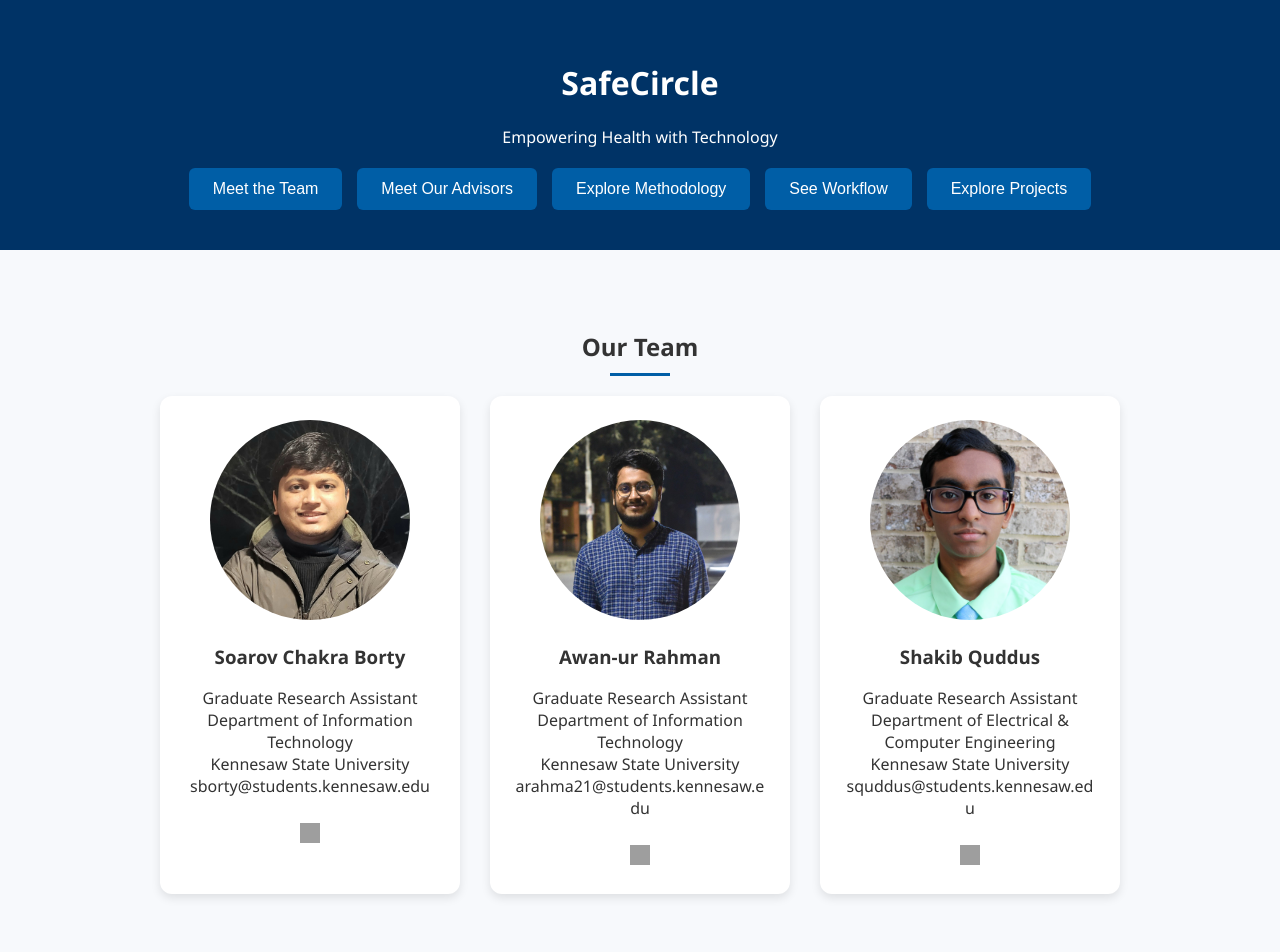
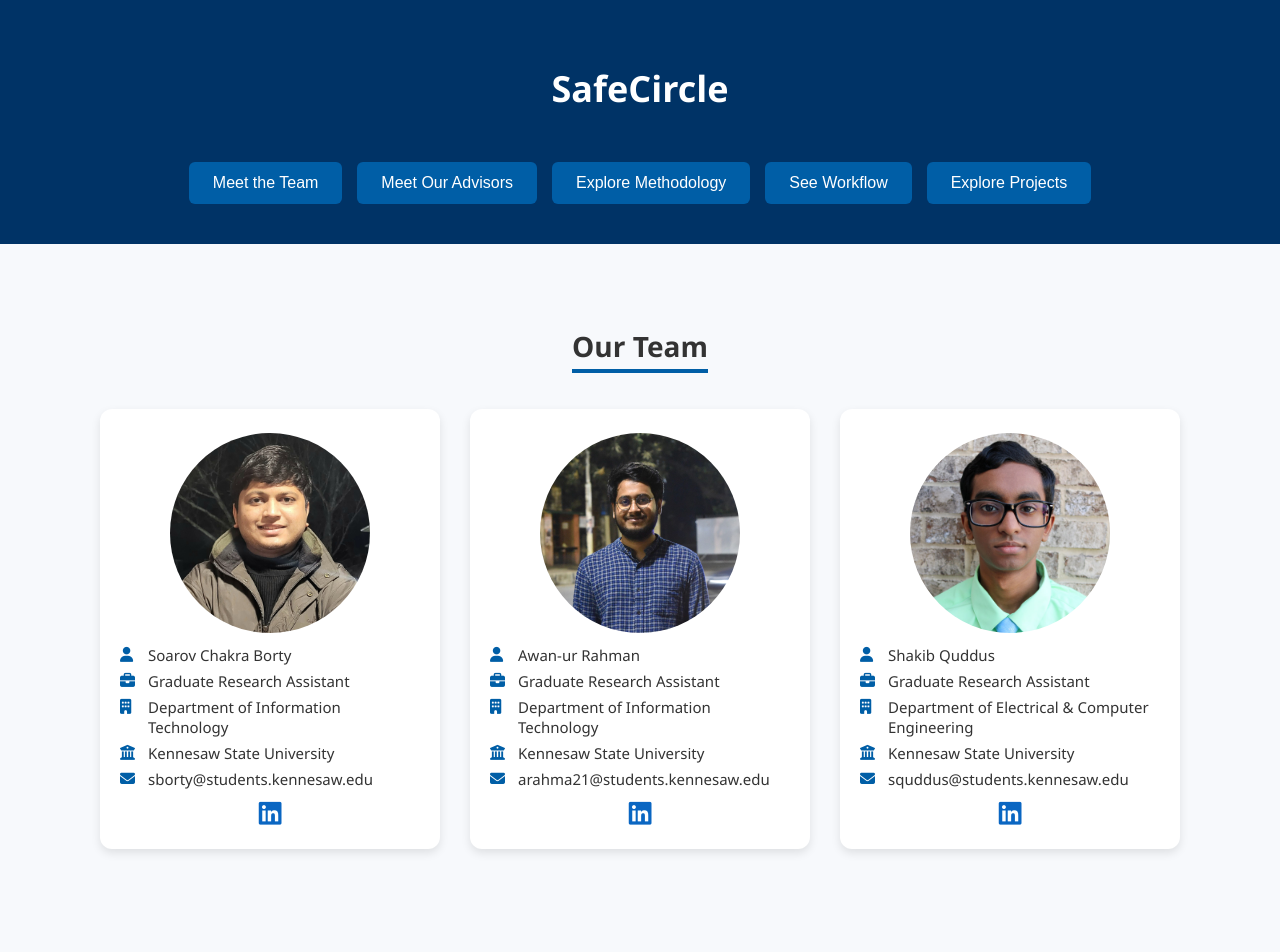
Before and after one commit to Dream-kid/mHealth, a plain HTML site: page index.html in a window 1280 px wide. Shown: the top 952 px of the page. Drawn offline with Linux system fonts and the light colour scheme; grey boxes are pictures that could not be loaded.

Commit message:
Update index.html

```diff
--- a/index.html
+++ b/index.html
@@ -3,7 +3,8 @@
 <head>
   <meta charset="UTF-8" />
   <meta name="viewport" content="width=device-width, initial-scale=1.0"/>
-  <title>SafeCircle | Empowering Health with Technology</title>
+  <title>SafeCircle</title>
+  <link rel="stylesheet" href="https://cdn.jsdelivr.net/npm/@fortawesome/fontawesome-free@6.5.1/css/all.min.css">
   <style>
     html { scroll-behavior: smooth; }
     body {
@@ -13,12 +14,43 @@
       background-color: #f7f9fc;
       color: #333;
     }
+
     .header, .footer {
       background-color: #003366;
       color: #ffffff;
       text-align: center;
       padding: 40px 20px;
     }
+
+      h1.gradient-text {
+        display: inline-block;
+        font-weight: bold;
+        font-size: 36px;
+        white-space: nowrap;
+        overflow: hidden;
+        border-right: 3px solid white;
+        width: 0;
+        animation:
+          typing 2.5s steps(20, end) forwards,
+          blinkCaret 0.6s step-end 6,
+          removeCaret 0s 3s forwards;
+
+      }
+
+      @keyframes typing {
+        from { width: 0 }
+        to { width: 9ch }
+      }
+
+      @keyframes blinkCaret {
+        0%, 100% { border-color: transparent; }
+        50% { border-color: white; }
+      }
+
+      @keyframes removeCaret {
+        to { border-right: none; }
+      }
+
     .btn-container {
       margin-top: 20px;
       display: flex;
@@ -26,10 +58,7 @@
       flex-wrap: wrap;
       gap: 15px;
     }
-    .section, .projects, .funding-note {
-      padding: 60px 20px;
-      text-align: center;
-    }
+
     .btn {
       background-color: #005ea6;
       color: white;
@@ -40,7 +69,36 @@
       font-size: 16px;
       transition: background-color 0.3s;
     }
+
     .btn:hover { background-color: #004080; }
+
+    .section, .projects, .funding-note {
+      padding: 60px 20px;
+      text-align: center;
+    }
+
+    .section h2, .projects h2 {
+      display: inline-block;
+      position: relative;
+      font-size: 28px;
+    }
+
+    .section h2::after, .projects h2::after {
+      content: '';
+      position: absolute;
+      left: 0;
+      bottom: -8px;
+      width: 0;
+      height: 4px;
+      background-color: #005ea6;
+      transition: width 0.5s ease-out;
+    }
+
+    .section h2.animate-underline::after,
+    .projects h2.animate-underline::after {
+      width: 100%;
+    }
+
     .team-container, .workflow-images {
       display: flex;
       justify-content: center;
@@ -48,82 +106,100 @@
       gap: 30px;
       margin-top: 20px;
     }
+
     .team-member {
       background-color: #ffffff;
-      padding: 24px;
+      padding: 24px 20px 20px;
       border-radius: 12px;
       box-shadow: 0 4px 10px rgba(0,0,0,0.1);
       transition: transform 0.3s ease;
-      max-width: 300px;
+      max-width: 340px;
+      min-height: 440px;
       width: 100%;
       box-sizing: border-box;
       word-wrap: break-word;
+      text-align: left;
+      position: relative;
+    }
+
+    .team-member:hover { transform: translateY(-5px); }
+
+    .team-member img {
+      display: block;
+      margin: 0 auto 12px auto;
+      border-radius: 50%;
+      object-fit: cover;
+      width: 200px;
+      height: 200px;
+    }
+
+    .info-line {
+      display: flex;
+      align-items: flex-start;
+      margin: 6px 0;
+      gap: 10px;
+      font-size: 15px;
+    }
+
+    .info-line i {
+      color: #005ea6;
+      min-width: 18px;
+      margin-top: 2px;
+    }
+
+    .info-line.email a {
+      color: #333;
+      word-break: break-word;
+      text-decoration: none;
+    }
+
+    .linkedin-icon {
+      position: absolute;
+      bottom: 18px;
+      left: 0;
+      right: 0;
       text-align: center;
     }
+
+    .linkedin-icon a {
+      text-decoration: none;
+      color: #0a66c2;
+      font-size: 26px;
+    }
+
     .workflow-images img {
       background-color: #ffffff;
       padding: 20px;
       border-radius: 12px;
       box-shadow: 0 4px 10px rgba(0,0,0,0.1);
-      transition: transform 0.3s ease;
-      max-width: 100%;
+      max-width: 80%;
       width: 100%;
     }
-    .team-member:hover, .workflow-images img:hover { transform: translateY(-5px); }
-    .linkedin-icon img {
-      width: 20px;
-      height: 20px;
-      margin-top: 10px;
-    }
+
     .funding-note {
       background-color: #e3f2fd;
       border-top: 2px solid #bbdefb;
     }
-    .section h2::after {
-      content: '';
-      display: block;
-      width: 60px;
-      margin: 10px auto;
-      border-bottom: 3px solid #005ea6;
-    }
 
-    /* Responsive layout */
     @media (max-width: 768px) {
-      .btn {
-        font-size: 14px;
-        padding: 10px 18px;
-      }
-      .header, .footer {
-        padding: 30px 15px;
-      }
-      .btn-container {
-        flex-direction: column;
-        align-items: center;
-      }
-      .team-member {
-        max-width: 95%;
-      }
-      .workflow-images {
-        flex-direction: column;
-        align-items: center;
-      }
+      .btn { font-size: 14px; padding: 10px 18px; }
+      .header, .footer { padding: 30px 15px; }
+      .btn-container { flex-direction: column; align-items: center; }
+      .team-member { max-width: 95%; }
+      .workflow-images { flex-direction: column; align-items: center; }
     }
 
     @media (max-width: 480px) {
       h1 { font-size: 24px; }
       h2 { font-size: 20px; }
-      .btn {
-        font-size: 13px;
-        padding: 8px 16px;
-      }
+      .btn { font-size: 13px; padding: 8px 16px; }
     }
   </style>
 </head>
 <body>
 
   <div class="header">
-    <h1>SafeCircle</h1>
-    <p>Empowering Health with Technology</p>
+    <h1 id="safecircle-title" class="gradient-text">SafeCircle</h1>
     <div class="btn-container">
       <button class="btn" onclick="location.href='#team'">Meet the Team</button>
       <button class="btn" onclick="location.href='#advisors'">Meet Our Advisors</button>
@@ -134,66 +210,74 @@
   </div>
 
   <div class="section" id="team">
-    <h2>Our Team</h2>
+    <h2 class="reveal">Our Team</h2>
     <div class="team-container">
       <div class="team-member">
-        <img src="https://github.com/Dream-kid/mHealth/blob/main/picture/1st.jpg?raw=true" alt="Soarov Chakra Borty" width="200" height="200" style="border-radius:50%; object-fit:cover;">
-        <h3>Soarov Chakra Borty</h3>
-        <p>Graduate Research Assistant<br>Department of Information Technology<br>Kennesaw State University<br>sborty@students.kennesaw.edu</p>
-        <a href="https://www.linkedin.com/in/soarovchakraborty/" target="_blank" class="linkedin-icon">
-          <img src="https://cdn-icons-png.flaticon.com/512/174/174857.png">
-        </a>
+        <img src="https://github.com/Dream-kid/mHealth/blob/main/picture/1st.jpg?raw=true" alt="Soarov Chakra Borty">
+        <div class="info-line"><i class="fas fa-user"></i> Soarov Chakra Borty</div>
+        <div class="info-line"><i class="fas fa-briefcase"></i> Graduate Research Assistant</div>
+        <div class="info-line"><i class="fas fa-building"></i> Department of Information Technology</div>
+        <div class="info-line"><i class="fas fa-university"></i> Kennesaw State University</div>
+        <div class="info-line email"><i class="fas fa-envelope"></i> <a href="mailto:sborty@students.kennesaw.edu">sborty@students.kennesaw.edu</a></div>
+        <div class="linkedin-icon"><a href="https://www.linkedin.com/in/soarovchakraborty/" target="_blank"><i class="fab fa-linkedin"></i></a></div>
       </div>
+
       <div class="team-member">
-        <img src="https://github.com/Dream-kid/mHealth/blob/main/picture/awan.jpeg?raw=true" alt="Awan-ur Rahman" width="200" height="200" style="border-radius:50%; object-fit:cover;">
-        <h3>Awan-ur Rahman</h3>
-        <p>Graduate Research Assistant<br>Department of Information Technology<br>Kennesaw State University<br>arahma21@students.kennesaw.edu</p>
-        <a href="https://www.linkedin.com/in/awanurrahman/" target="_blank" class="linkedin-icon">
-          <img src="https://cdn-icons-png.flaticon.com/512/174/174857.png">
-        </a>
+        <img src="https://github.com/Dream-kid/mHealth/blob/main/picture/awan.jpeg?raw=true" alt="Awan-ur Rahman">
+        <div class="info-line"><i class="fas fa-user"></i> Awan-ur Rahman</div>
+        <div class="info-line"><i class="fas fa-briefcase"></i> Graduate Research Assistant</div>
+        <div class="info-line"><i class="fas fa-building"></i> Department of Information Technology</div>
+        <div class="info-line"><i class="fas fa-university"></i> Kennesaw State University</div>
+        <div class="info-line email"><i class="fas fa-envelope"></i> <a href="mailto:arahma21@students.kennesaw.edu">arahma21@students.kennesaw.edu</a></div>
+        <div class="linkedin-icon"><a href="https://www.linkedin.com/in/awanurrahman/" target="_blank"><i class="fab fa-linkedin"></i></a></div>
       </div>
+
       <div class="team-member">
-        <img src="https://github.com/Dream-kid/mHealth/blob/main/picture/sakib.jpeg?raw=true" alt="Shakib Quddus" width="200" height="200" style="border-radius:50%; object-fit:cover;">
-        <h3>Shakib Quddus</h3>
-        <p>Graduate Research Assistant<br>Department of Electrical & Computer Engineering<br>Kennesaw State University<br>squddus@students.kennesaw.edu</p>
-        <a href="https://www.linkedin.com/in/shakib-quddus/" target="_blank" class="linkedin-icon">
-          <img src="https://cdn-icons-png.flaticon.com/512/174/174857.png">
-        </a>
+        <img src="https://github.com/Dream-kid/mHealth/blob/main/picture/sakib.jpeg?raw=true" alt="Shakib Quddus">
+        <div class="info-line"><i class="fas fa-user"></i> Shakib Quddus</div>
+        <div class="info-line"><i class="fas fa-briefcase"></i> Graduate Research Assistant</div>
+        <div class="info-line"><i class="fas fa-building"></i> Department of Electrical & Computer Engineering</div>
+        <div class="info-line"><i class="fas fa-university"></i> Kennesaw State University</div>
+        <div class="info-line email"><i class="fas fa-envelope"></i> <a href="mailto:squddus@students.kennesaw.edu">squddus@students.kennesaw.edu</a></div>
+        <div class="linkedin-icon"><a href="https://www.linkedin.com/in/shakib-quddus/" target="_blank"><i class="fab fa-linkedin"></i></a></div>
       </div>
     </div>
   </div>
 
   <div class="section" id="advisors">
-    <h2>Our Advisors</h2>
+    <h2 class="reveal">Our Advisors</h2>
     <div class="team-container">
       <div class="team-member">
-        <img src="https://github.com/Dream-kid/mHealth/blob/main/picture/ns.jpeg?raw=true" alt="Dr. Nazmus Sakib" width="200" height="200" style="border-radius:50%; object-fit:cover;">
-        <h3>Dr. Nazmus Sakib</h3>
-        <p>Assistant Professor<br>Department of Information Technology<br>Kennesaw State University<br>nsakib1@kennesaw.edu</p>
-        <a href="https://www.linkedin.com/in/nazmus-sakib-032718b8/" target="_blank" class="linkedin-icon">
-          <img src="https://cdn-icons-png.flaticon.com/512/174/174857.png">
-        </a>
+        <img src="https://github.com/Dream-kid/mHealth/blob/main/picture/ns.jpeg?raw=true" alt="Dr. Nazmus Sakib">
+        <div class="info-line"><i class="fas fa-user-tie"></i> Dr. Nazmus Sakib</div>
+        <div class="info-line"><i class="fas fa-briefcase"></i> Assistant Professor</div>
+        <div class="info-line"><i class="fas fa-building"></i> Department of Information Technology</div>
+        <div class="info-line"><i class="fas fa-university"></i> Kennesaw State University</div>
+        <div class="info-line email"><i class="fas fa-envelope"></i> <a href="mailto:nsakib1@kennesaw.edu">nsakib1@kennesaw.edu</a></div>
+        <div class="linkedin-icon"><a href="https://www.linkedin.com/in/nazmus-sakib-032718b8/" target="_blank"><i class="fab fa-linkedin"></i></a></div>
       </div>
+
       <div class="team-member">
-        <img src="https://github.com/Dream-kid/mHealth/blob/main/picture/sc1.png?raw=true" alt="Dr. Sumit Chakravarty" width="200" height="200" style="border-radius:50%; object-fit:cover;">
-        <h3>Dr. Sumit Chakravarty</h3>
-        <p>Associate Professor<br>Department of Electrical & Computer Engineering<br>Kennesaw State University<br>schakra2@kennesaw.edu</p>
-        <a href="https://www.linkedin.com/in/sumit-chakravarty-354b818/" target="_blank" class="linkedin-icon">
-          <img src="https://cdn-icons-png.flaticon.com/512/174/174857.png">
-        </a>
+        <img src="https://github.com/Dream-kid/mHealth/blob/main/picture/sc1.png?raw=true" alt="Dr. Sumit Chakravarty">
+        <div class="info-line"><i class="fas fa-user-tie"></i> Dr. Sumit Chakravarty</div>
+        <div class="info-line"><i class="fas fa-briefcase"></i> Associate Professor</div>
+        <div class="info-line"><i class="fas fa-building"></i> Department of Electrical & Computer Engineering</div>
+        <div class="info-line"><i class="fas fa-university"></i> Kennesaw State University</div>
+        <div class="info-line email"><i class="fas fa-envelope"></i> <a href="mailto:schakra2@kennesaw.edu">schakra2@kennesaw.edu</a></div>
+        <div class="linkedin-icon"><a href="https://www.linkedin.com/in/sumit-chakravarty-354b818/" target="_blank"><i class="fab fa-linkedin"></i></a></div>
       </div>
     </div>
   </div>
 
   <div class="section" id="methodology">
-    <h2>Our Methodology</h2>
-    <p style="max-width: 900px; margin: 0 auto; text-align: justify;">
+    <h2 class="reveal">Our Methodology</h2>
+    <p style="max-width: 1200px; margin: 0 auto; text-align: justify;">
       Alzheimer's disease and related dementia (AD/ADRD) is an irreversible and degenerative neurological condition that severely impacts neurons, resulting in cognitive decline and memory loss. This study explores a mHealth system, including a SafeCircle iOS prototype, a novel solution that combines artificial intelligence with cutting-edge micro-radar technology. The platform offers a variety of features, including management of patient and caregiver profiles, real-time alerts in case of emergencies, emergency contact lists, one-touch SOS support, sharing of live locations, and recording of unusual events in video. It is a responsive and reliable care assistant that optimizes patient safety while reducing caregiver burden.
     </p>
   </div>
 
   <div class="section" id="workflow">
-    <h2>Workflow</h2>
+    <h2 class="reveal">Workflow</h2>
     <div class="workflow-images">
       <img src="https://github.com/Dream-kid/mHealth/blob/main/picture/figure1.png?raw=true" alt="Workflow 1">
       <img src="https://github.com/Dream-kid/mHealth/blob/main/picture/figure2.png?raw=true" alt="Workflow 2">
@@ -201,7 +285,7 @@
   </div>
 
   <div class="projects" id="projects">
-    <h2>Our Projects</h2>
+    <h2 class="reveal">Our Projects</h2>
     <p>We are innovating in mobile health, AI-driven patient monitoring, and caregiver support systems. Our research and development efforts are targeted toward making healthcare accessible and proactive.</p>
   </div>
 
@@ -213,5 +297,17 @@
     <p>&copy; 2025 SafeCircle. All rights reserved.</p>
   </div>
 
+  <script>
+    const observer = new IntersectionObserver((entries, obs) => {
+      entries.forEach(entry => {
+        if (entry.isIntersecting) {
+          entry.target.classList.add('animate-underline');
+          obs.unobserve(entry.target);
+        }
+      });
+    }, { threshold: 0.5 });
+
+    document.querySelectorAll('.reveal').forEach(el => observer.observe(el));
+  </script>
 </body>
 </html>
```
